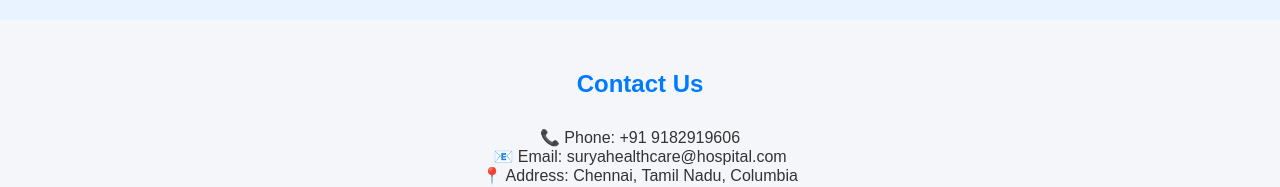
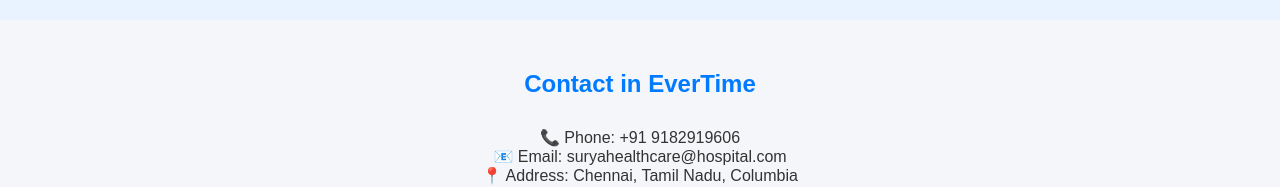
Before and after one commit to Suryaj3169/Hospitality.Pro, a plain HTML site: page index.html in a window 1280 px wide. Shown: the part 1009-1196 px from the top of the page. Drawn offline with Linux system fonts and the light colour scheme.

Commit message:
contact para change

```diff
--- a/index.html
+++ b/index.html
@@ -218,7 +218,7 @@
 <!-- Contact -->
 <section id="contact" class="contact">
     <div class="container">
-        <h2>Contact Us</h2>
+        <h2>Contact in EverTime</h2>
         <p>📞 Phone: +91 9182919606</p>
         <p>📧 Email: suryahealthcare@hospital.com</p>
         <p>📍 Address: Chennai, Tamil Nadu, Columbia</p>
```
